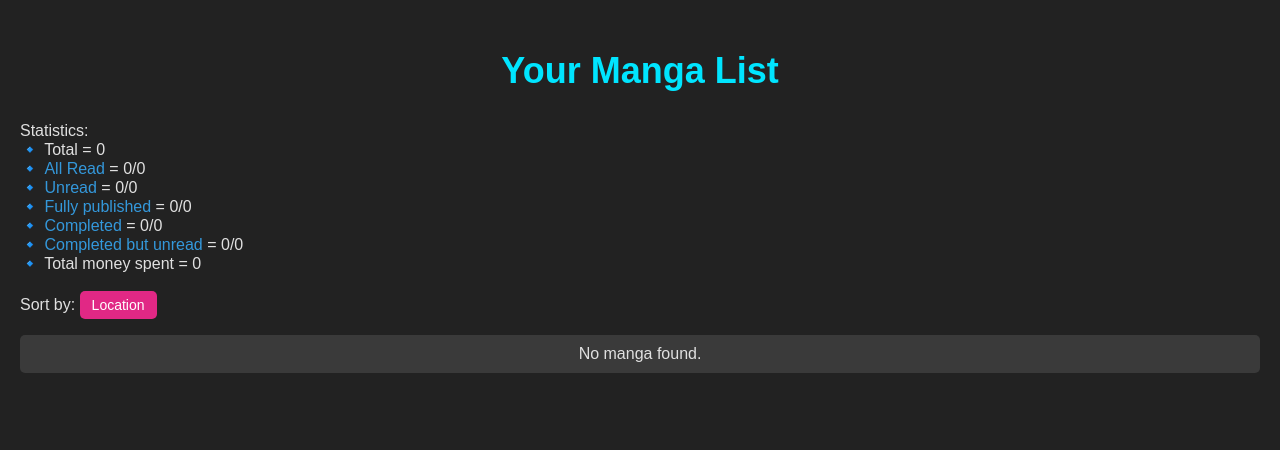
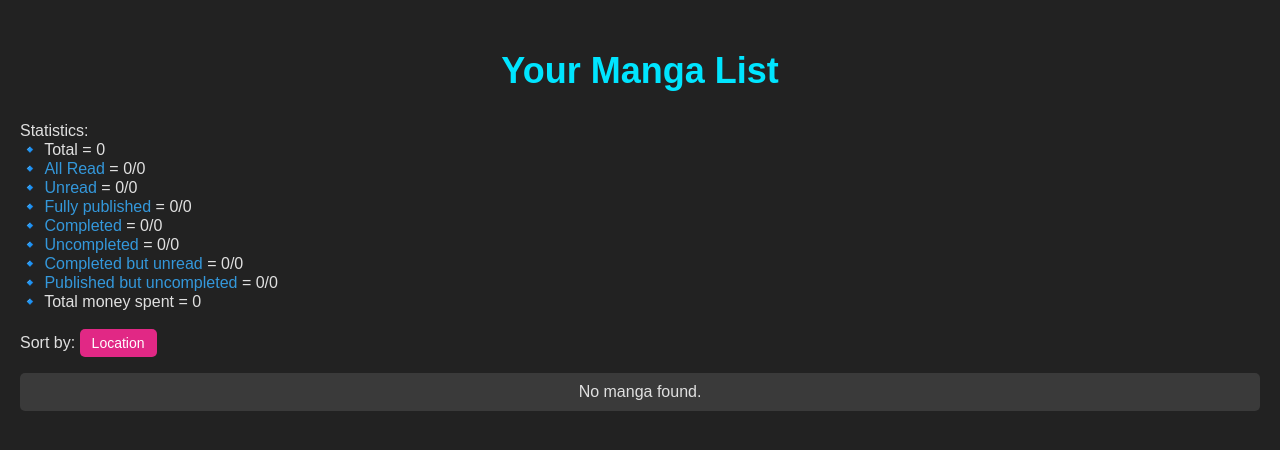
Before and after one commit to ZeroRickMore/MangaKura, a Django app: page /viewManga/ in a window 1280 px wide. Shown: the part 65-515 px from the top of the page. Run offline with Django 5.2, Linux system fonts and the light colour scheme; the visitor is signed in with stand-in values (Sample User, id 1).

Commit message:
Implement published_uncompleted and uncompleted

```diff
--- a/MangaKura/GeneralHandler/views.py
+++ b/MangaKura/GeneralHandler/views.py
@@ -257,6 +257,7 @@ def build_mangas_stats(user_manga_list):
     completed_but_unread_mangas = 0
     all_published_mangas = 0
     total_money_spent = 0.00
+    published_uncompleted = 0
 
     for manga in user_manga_list:
         manga : UserToManga
@@ -265,6 +266,7 @@ def build_mangas_stats(user_manga_list):
         completed_but_unread_mangas += int(manga.completed and not manga.all_read)
         all_published_mangas += int(manga.all_published)
         total_money_spent += manga.whole_series_price_calculated
+        published_uncompleted += int(manga.all_published and not manga.completed)
 
     stats = {
         'total_mangas' : total_mangas,
@@ -272,7 +274,9 @@ def build_mangas_stats(user_manga_list):
         'unread_mangas' : total_mangas - read_mangas,
         'completed_mangas' : completed_mangas,
         'completed_but_unread_mangas' : completed_but_unread_mangas,
+        'uncompleted_mangas' : total_mangas - completed_mangas,
         'all_published_mangas' : all_published_mangas,
+        'published_uncompleted' : published_uncompleted,
         'total_money_spent' : int(total_money_spent),
     }
 
@@ -325,7 +329,7 @@ def view_manga(request): #
 
 @login_required
 def view_mangas_with_criteria(request, view_criteria : str):
-    ALLOWED_VIEW_CRITERIAS = ['all_read', 'all_unread', 'all_published', 'completed', 'completed_unread']
+    ALLOWED_VIEW_CRITERIAS = ['all_read', 'all_unread', 'all_published', 'completed', 'completed_unread', 'uncompleted', 'published_uncompleted']
 
     view_criteria = view_criteria.lower()
 
@@ -343,6 +347,10 @@ def view_mangas_with_criteria(request, view_criteria : str):
             user_manga = UserToManga.objects.filter(user=request.user, completed=True).order_by('manga_title')
         case 'completed_unread':
             user_manga = UserToManga.objects.filter(user=request.user, completed=True, all_read=False).order_by('manga_title')
+        case 'uncompleted':
+            user_manga = UserToManga.objects.filter(user=request.user, completed=False).order_by('manga_title')
+        case 'published_uncompleted':
+            user_manga = UserToManga.objects.filter(user=request.user, all_published=True, completed=False).order_by('manga_title')
 
     return render(request, 'user_manga_list.html', {'user_manga': user_manga})
 
--- a/MangaKura/templates/user_manga_list.html
+++ b/MangaKura/templates/user_manga_list.html
@@ -11,7 +11,9 @@
     🔹 <a href="{{ request.path }}all_unread" id="stats">Unread</a> = {{ stats.unread_mangas }}/{{ stats.total_mangas }} <br>
     🔹 <a href="{{ request.path }}all_published" id="stats">Fully published</a> = {{ stats.all_published_mangas }}/{{ stats.total_mangas }} <br>
     🔹 <a href="{{ request.path }}completed" id="stats">Completed</a> = {{ stats.completed_mangas }}/{{ stats.total_mangas }} <br>
+    🔹 <a href="{{ request.path }}uncompleted" id="stats">Uncompleted</a> = {{ stats.uncompleted_mangas }}/{{ stats.total_mangas }} <br>
     🔹 <a href="{{ request.path }}completed_unread" id="stats">Completed but unread</a> = {{ stats.completed_but_unread_mangas }}/{{ stats.total_mangas }} <br>
+    🔹 <a href="{{ request.path }}published_uncompleted" id="stats">Published but uncompleted</a> = {{ stats.published_uncompleted }}/{{ stats.total_mangas }} <br>
     🔹 Total money spent = {{ stats.total_money_spent }} <br>
     <br>
     {% endif %}
--- a/MangaKura/templates/user_manga_list_location_sorted.html
+++ b/MangaKura/templates/user_manga_list_location_sorted.html
@@ -12,7 +12,9 @@
     🔹 <a href="{{ request.path }}all_unread" id="stats">Unread</a> = {{ stats.unread_mangas }}/{{ stats.total_mangas }} <br>
     🔹 <a href="{{ request.path }}all_published" id="stats">Fully published</a> = {{ stats.all_published_mangas }}/{{ stats.total_mangas }} <br>
     🔹 <a href="{{ request.path }}completed" id="stats">Completed</a> = {{ stats.completed_mangas }}/{{ stats.total_mangas }} <br>
+    🔹 <a href="{{ request.path }}uncompleted" id="stats">Uncompleted</a> = {{ stats.uncompleted_mangas }}/{{ stats.total_mangas }} <br>
     🔹 <a href="{{ request.path }}completed_unread" id="stats">Completed but unread</a> = {{ stats.completed_but_unread_mangas }}/{{ stats.total_mangas }} <br>
+    🔹 <a href="{{ request.path }}published_uncompleted" id="stats">Published but uncompleted</a> = {{ stats.published_uncompleted }}/{{ stats.total_mangas }} <br>
     🔹 Total money spent = {{ stats.total_money_spent }} <br>
     <br>
     {% endif %}
```
